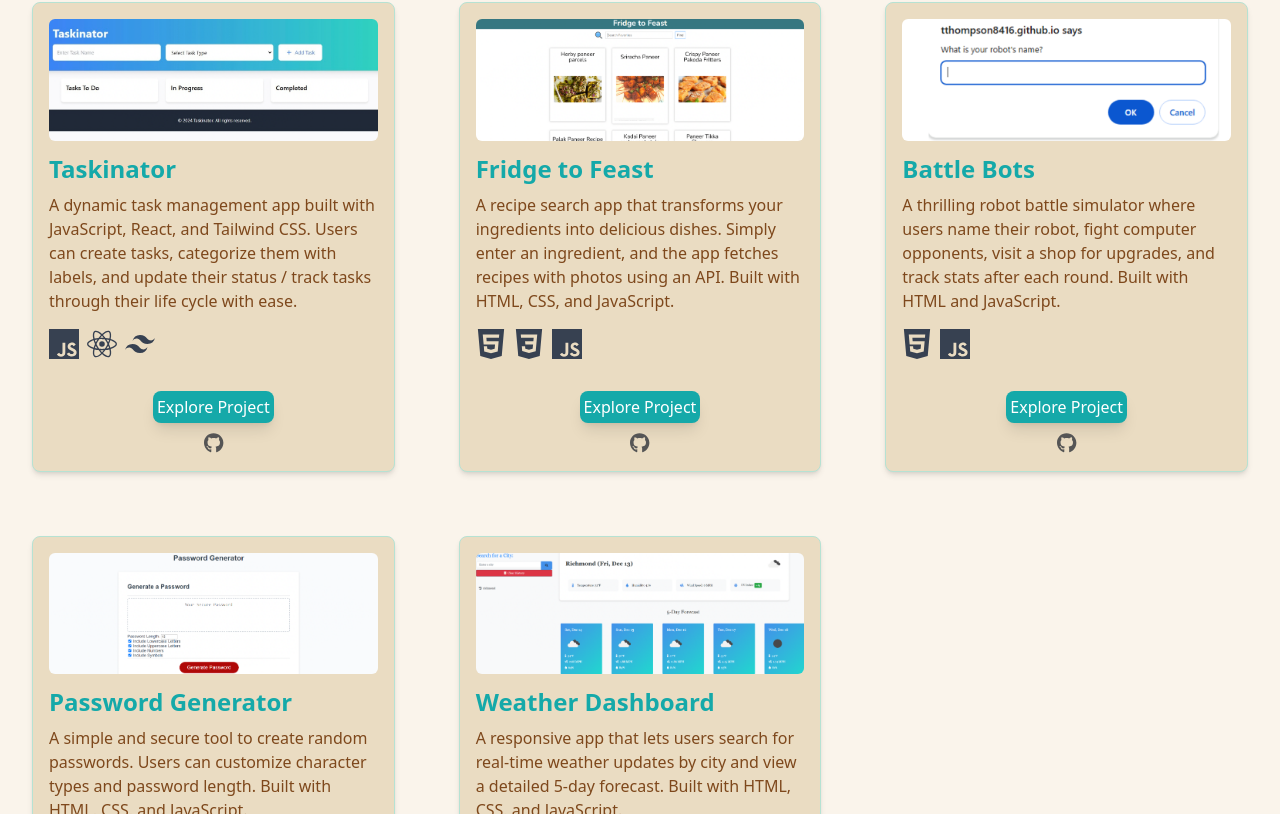
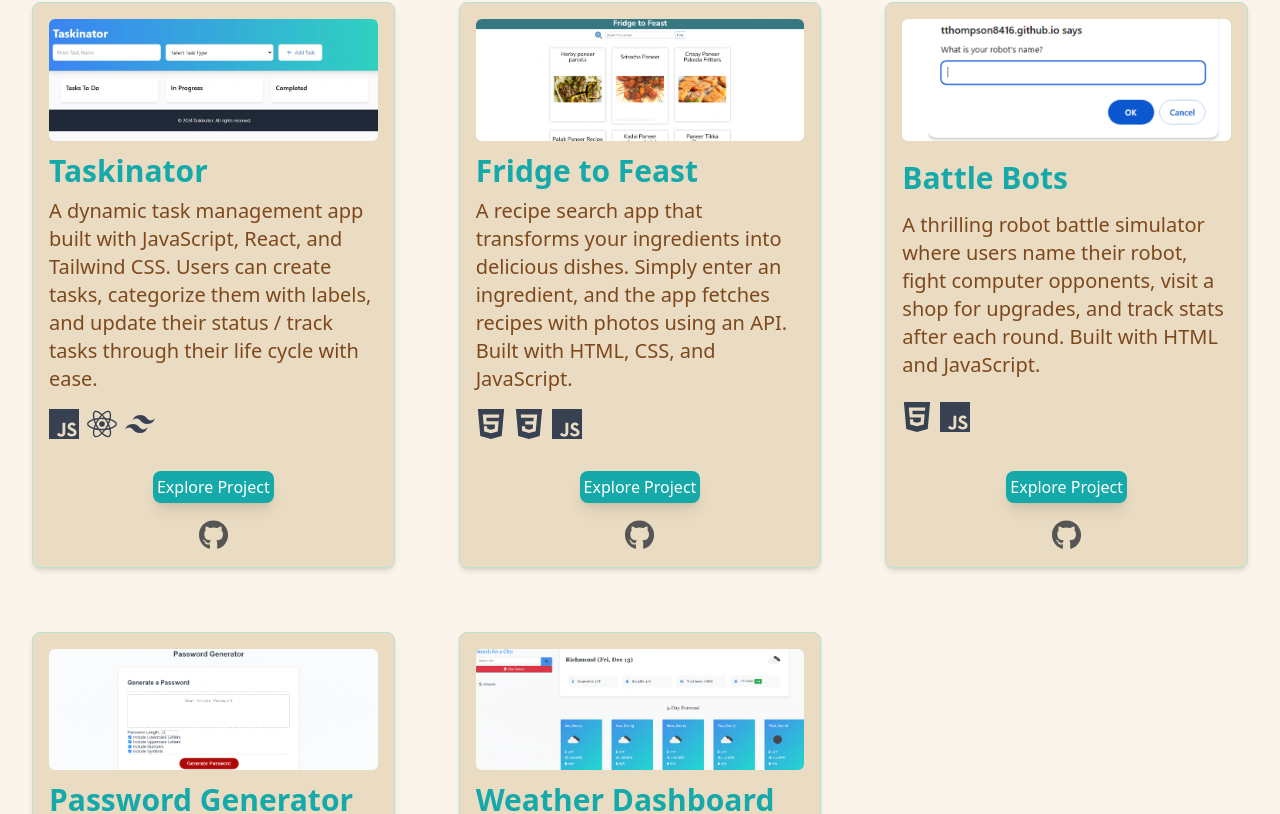
Before and after one commit to Tthompson8416/tanesiacodes, a React (Vite) app: page / in a window 1280 px wide. Shown: the part 1266-2080 px from the top of the page. Built offline with nearby package versions, Linux system fonts and the light colour scheme.

Commit message:
Project text size increase for larger screens

```diff
--- a/src/components/ProjectsSection.jsx
+++ b/src/components/ProjectsSection.jsx
@@ -52,10 +52,10 @@ const ProjectsSection = () => {
               </span>
             </a>
 
-            <h3 className="text-2xl font-semibold mb-2 pt-3 text-custom-accent">
+            <h3 className="text-2xl xl:text-3xl font-semibold mb-2 pt-3 text-custom-accent">
               {project.title}
             </h3>
-            <p className="text-custom-subtext mb-4 font-thin">
+            <p className="text-custom-subtext mb-4 font-thin xl:text-xl">
               {project.description}
             </p>
             <div className="flex space-x-2 mb-4">
@@ -117,7 +117,7 @@ const ProjectsSection = () => {
                   href={project.githubLink}
                   target="_blank"
                   rel="noopener noreferrer"
-                  className="text-custom-gh hover:text-black transition-colors"
+                  className="text-custom-gh hover:text-black text-xl xl:text-2xl pt-2 transition-colors"
                 >
                   <FontAwesomeIcon icon={faGithub} size="lg" />
                 </a>
```
